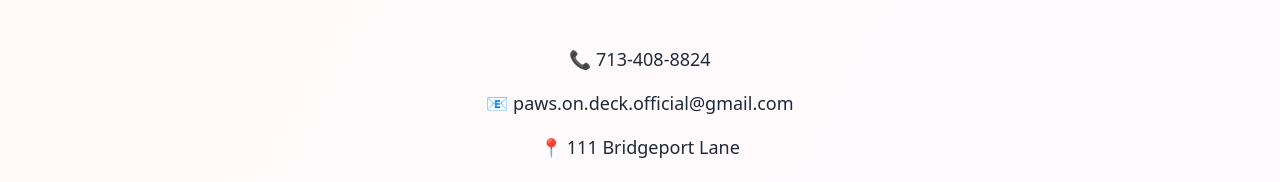
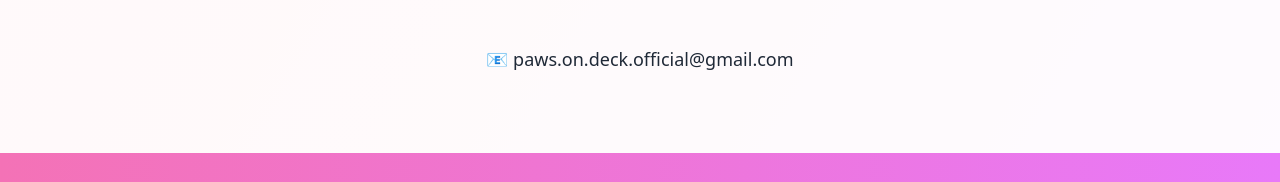
Before and after one commit to pawsondeckofficial-hash/paws_on_deck, a plain HTML site: page index.html in a window 1280 px wide. Shown: the part 1982-2164 px from the top of the page. Drawn offline with nearby package versions, Linux system fonts and the light colour scheme.

Commit message:
Update index.html

```diff
--- a/index.html
+++ b/index.html
@@ -93,9 +93,9 @@
   <section id="contact" class="py-20 px-6 bg-white/80">
     <h2 class="text-4xl font-bold text-center mb-12 text-pink-600">Contact Us</h2>
     <div class="text-center space-y-4 text-lg">
-      <p>📞 713-408-8824</p>
+
       <p>📧 paws.on.deck.official@gmail.com</p>
-      <p>📍 111 Bridgeport Lane</p>
+
     </div>
   </section>
 
```
